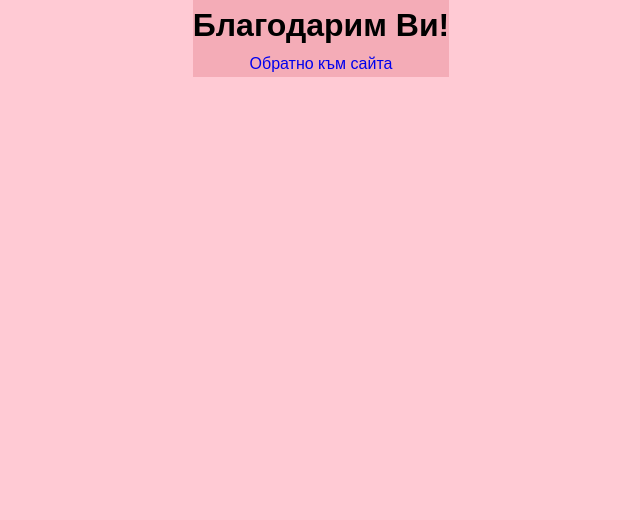
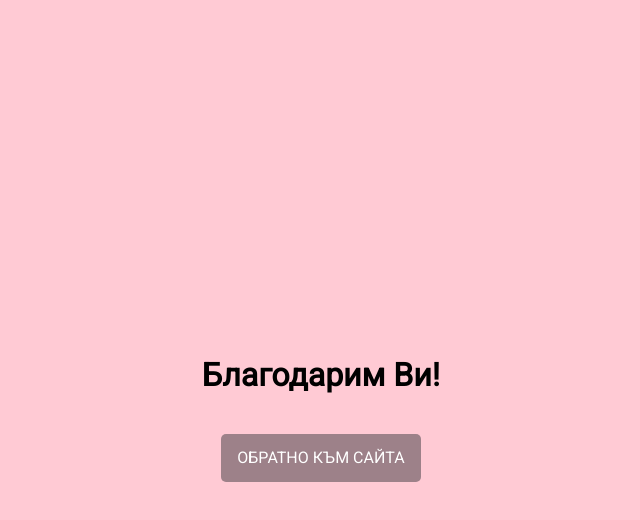
Before and after one commit to vekr0w/SU-CSS-Advanced-final-project, a website: page docs/form-page.html in a window 1280 px wide. Shown: the whole page, without its empty margins (319-959 px from the left). Drawn offline with Linux system fonts and the light colour scheme.

Commit message:
Success page completed

```diff
--- a/docs/form-page.html
+++ b/docs/form-page.html
@@ -10,8 +10,8 @@
   <body>
     <div class="container-success">
       <div class="success-content">
-        <h1>Благодарим Ви!</h1>
-        <a href="index.html"> Обратно към сайта</a>
+        <h1 class="py-2">Благодарим Ви!</h1>
+        <a href="index.html" class="btn btn-dark"> Обратно към сайта</a>
       </div>
     </div>
   </body>
--- a/scss/_config.scss
+++ b/scss/_config.scss
@@ -6,8 +6,7 @@ $light-color: #ffe5d9;
 $dark-color: #9d8189;
 $medium-color: #d8e2dc;
 $header-image: url("../images/header-image.jpg");
-
-
+$default-font-family: "Roboto", sans-serif;
 
 // set text color
 
--- a/scss/_contacts.scss
+++ b/scss/_contacts.scss
@@ -47,5 +47,8 @@
     textarea {
       width: 50%;
     }
+    textarea {
+      min-height: 200px;
+    }
   }
 }
--- a/scss/main.scss
+++ b/scss/main.scss
@@ -2,7 +2,7 @@
 @import "utilities";
 @import "gallery";
 @import "contacts";
-
+@import url("https://fonts.googleapis.com/css?family=Roboto&display=swap");
 * {
   margin: 0;
   padding: 0;
@@ -12,9 +12,15 @@
 // General Styles
 
 body {
-  font-family: Arial, Helvetica, sans-serif;
+  font-family: $default-font-family;
   line-height: 1.6;
   background-color: $secondary-color;
+}
+input,
+li,
+a,
+textarea {
+  font-family: $default-font-family;
 }
 
 a {
@@ -213,6 +219,7 @@ img {
 // Success-page
 
 .container-success {
+  height: 100vh;
   display: flex;
   flex-direction: column;
   justify-content: center;
@@ -220,7 +227,8 @@ img {
   text-align: center;
 
   .success-content {
-    background-color: $primary-color;
+    padding: 2rem;
+    border-radius: 5px;
   }
 }
 
```
Also changed, not shown: docs/css/main.css.
